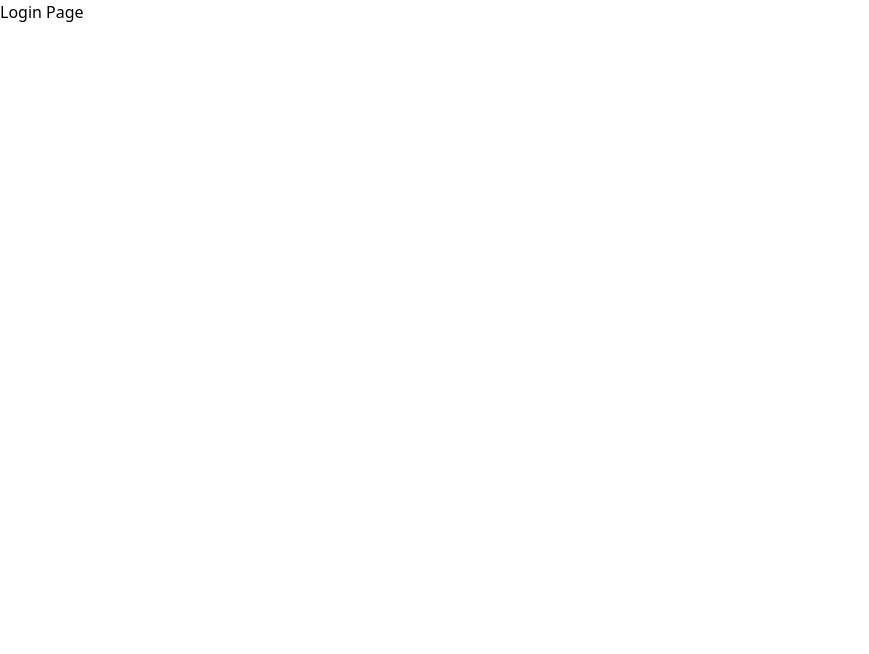
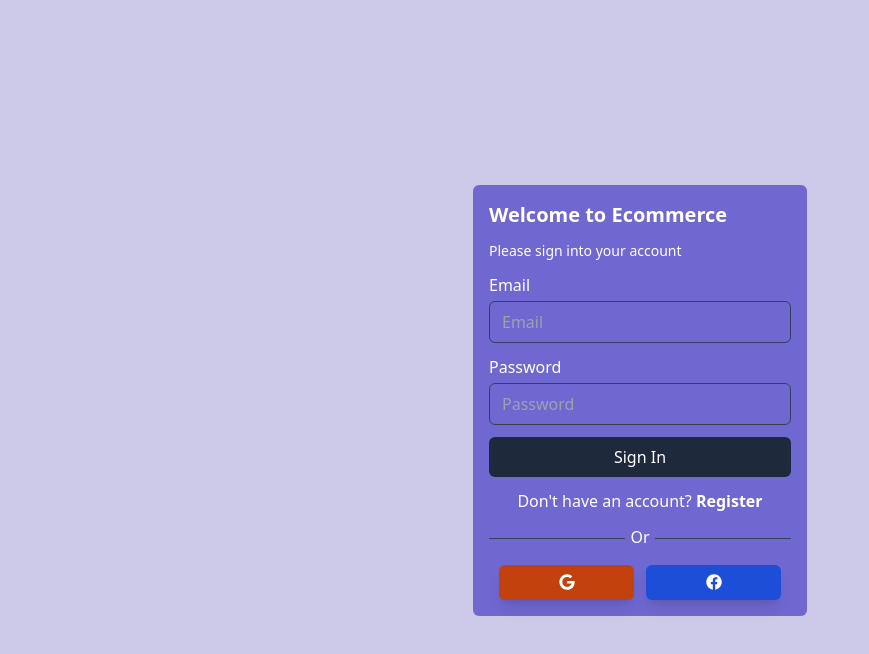
Before and after one commit to Anasta16/multi-vendor-ecommerce-site, a React (Create React App) app in the folder dashboard/: page /login in a window 1280 px wide. Shown: the top 654 px of the page, without its empty margins (0-869 px from the left). Built offline with nearby package versions, Linux system fonts and the light colour scheme.

Commit message:
styling for both register and login pages is complete, Suspense added in index.js and now links are working on both pages

```diff
--- a/dashboard/src/index.js
+++ b/dashboard/src/index.js
@@ -1,4 +1,4 @@
-import React, {lazy} from 'react';
+import React, {lazy, Suspense} from 'react';
 import ReactDOM from 'react-dom/client';
 import './index.css';
 import reportWebVitals from './reportWebVitals';
@@ -8,7 +8,9 @@
 const root = ReactDOM.createRoot(document.getElementById('root'));
 root.render(
   <BrowserRouter>
-    <App />
+    <Suspense>
+      <App />
+    </Suspense>
   </BrowserRouter>
 );
 
--- a/dashboard/src/views/auth/Login.jsx
+++ b/dashboard/src/views/auth/Login.jsx
@@ -1,9 +1,71 @@
 import React from "react";
+import { Link } from "react-router-dom";
+import { FaGoogle, FaFacebook } from "react-icons/fa";
 
 const Login = () => {
     return (
-        <div>
-            <h1>Login Page</h1>
+        <div className='min-w-screen min-h-screen bg-[#cdcae9] flex justify-center items-center'>
+            <div className='w-[350px] text-[#ffffff] p-2'>
+                <div className='bg-[#6f68d1] p-4 rounded-md'>
+                    <h2 className='text-xl mb-3 font-bold'>
+                        Welcome to Ecommerce
+                    </h2>
+                    <p className='text-sm mb-3 font-medium'>
+                        Please sign into your account
+                    </p>
+
+                    <form>
+                        <div className='flex flex-col w-full gap-1 mb-3'>
+                            <label htmlFor='email'>Email</label>
+                            <input className='px-3 py-2 outline-none border border-slate-700 bg-transparent rounded-md'
+                                type='text'
+                                name='email'
+                                placeholder='Email'
+                                id='email'
+                                required
+                            />
+                        </div>
+                        <div className='flex flex-col w-full gap-1 mb-3'>
+                            <label htmlFor='password'>Password</label>
+                            <input className='px-3 py-2 outline-none border border-slate-700 bg-transparent rounded-md'
+                                type='password'
+                                name='password'
+                                placeholder='Password'
+                                id='password'
+                                required
+                            />
+                        </div>
+
+                        <button className="bg-slate-800 w-full hover:shadow-blue-300/50 hover:shadow-lg text-white rounded-md px-7 py-2 mb-3">
+                            Sign In
+                        </button>
+
+                        <div className='flex items-center mb-3 gap-3 justify-center'>
+                            <p>
+                                Don't have an account? <Link className='font-bold' to="/register">Register</Link>
+                            </p>
+                        </div>
+
+                        <div className='w-full flex justify-center items-center mb-3'>
+                            <div className='w-[45%] bg-slate-700 h-[1px]'></div>
+                            <div className='w-[10%] flex justify-center items-center'>
+                                <span className='pb-1'>Or</span>
+                            </div>
+                            <div className='w-[45%] bg-slate-700 h-[1px]'></div>
+                        </div>
+
+                        <div className='flex justify-center items-center gap-3'>
+                            <div className='w-[135px] h-[35px] flex rounded-md bg-orange-700 shadow-lg hover:shadow-orange-700/50 justify-center cursor-pointer items-center overflow-hidden'>
+                                <span><FaGoogle /></span>
+                            </div>
+                            <div className='w-[135px] h-[35px] flex rounded-md bg-blue-700 shadow-lg hover:shadow-blue-700/50 justify-center cursor-pointer items-center overflow-hidden'>
+                                <span><FaFacebook /></span>
+                            </div>
+                        </div>
+
+                    </form>
+                </div>
+            </div>
         </div>
     );
 };
```
